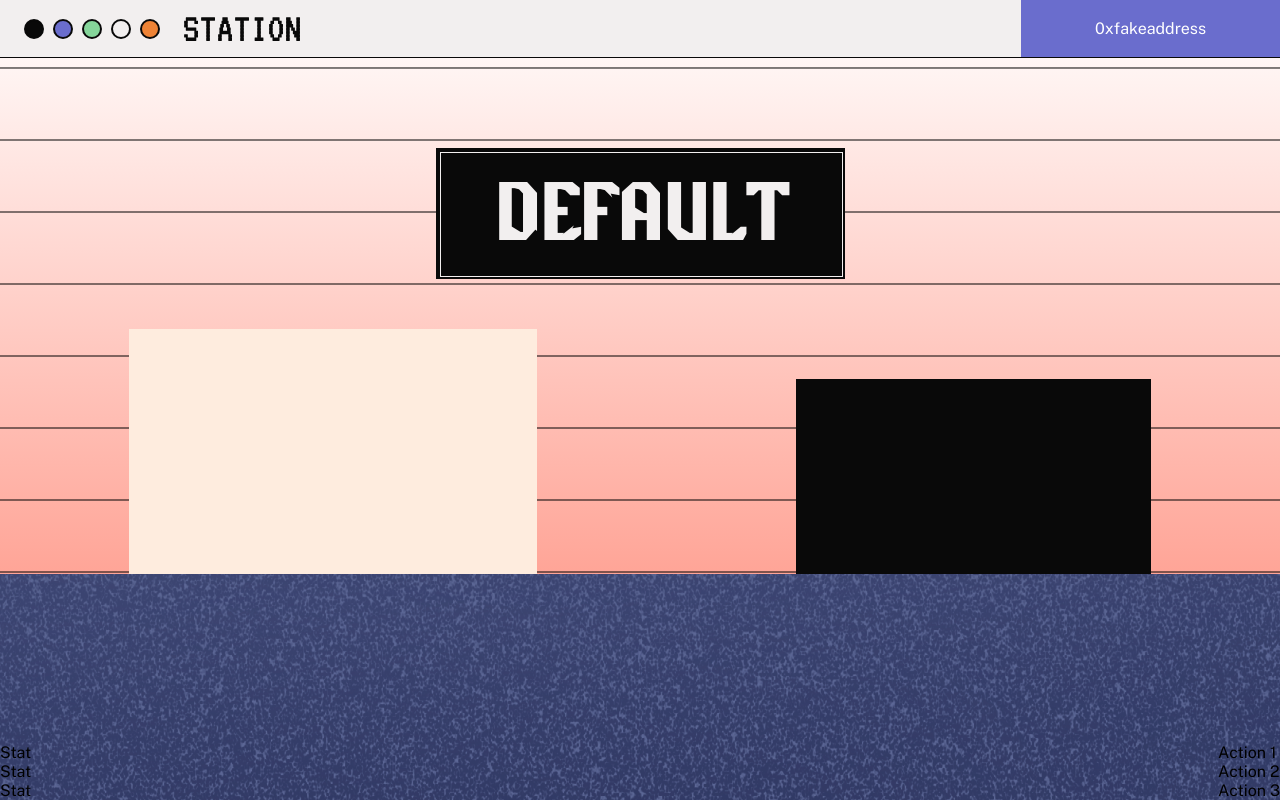
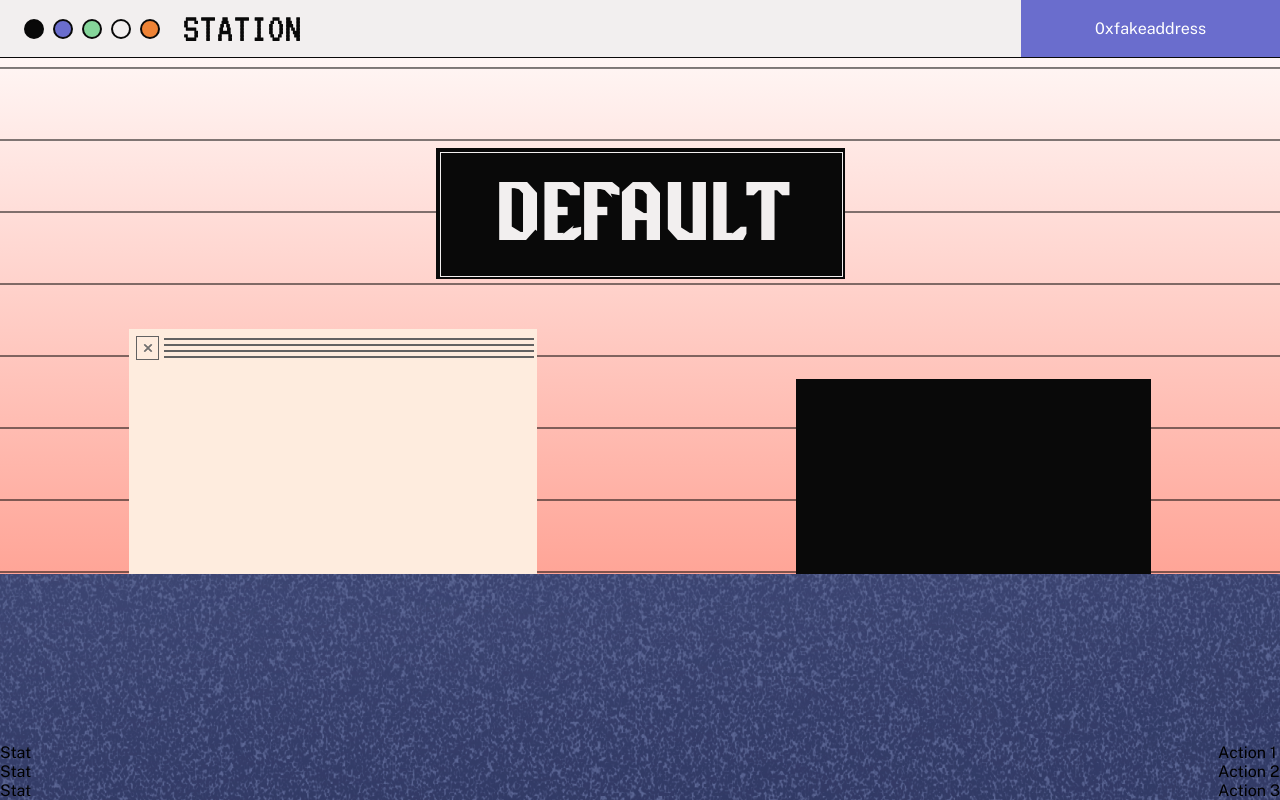
Before and after one commit to fakepixels/station-terminal, a Next.js app: page / in a window 1280 px wide. Built offline with nearby package versions, Linux system fonts and the light colour scheme.

Commit message:
Make styled top bar a reusable component and add to contributors list.

```diff
--- /dev/null
+++ b/components/shared/TopBar.tsx
@@ -0,0 +1,56 @@
+import styled from '@emotion/styled';
+import * as React from 'react';
+
+const CloseButton = styled.div`
+  margin-right: 3px;
+  border: solid 1px #626262;
+  padding: 4px;
+  width: 14px;
+  height: 14px;
+  display: flex;
+  justify-content: center;
+  align-items: center;
+`;
+
+const HeaderWrapper = styled.div`
+  padding: 7px;
+  display: flex;
+  flex-direction: row;
+`;
+
+const HeaderLinesContainer = styled.div`
+  display: flex;
+  flex-direction: column;
+  justify-content: space-between;
+  width: 100%;
+`;
+
+const HeaderLines = styled.div`
+  width: 100%;
+  border: solid 1px #626262;
+  margin: 2px;
+`;
+
+const TopBar = ({
+  mandatory = false,
+  onRequestClose,
+}: {
+  mandatory: boolean;
+  onRequestClose?: () => void | undefined;
+}): JSX.Element => (
+  <HeaderWrapper>
+    {mandatory ? null : (
+      <CloseButton onClick={onRequestClose}>
+        <img src="/Close.svg" alt="close button" />
+      </CloseButton>
+    )}
+    <HeaderLinesContainer>
+      <HeaderLines />
+      <HeaderLines />
+      <HeaderLines />
+      <HeaderLines />
+    </HeaderLinesContainer>
+  </HeaderWrapper>
+);
+
+export default TopBar;
--- a/pages/index.tsx
+++ b/pages/index.tsx
@@ -1,8 +1,10 @@
 import styled from '@emotion/styled';
 import * as React from 'react';
 import type { ReactElement } from 'react';
+
 import ContributionModal from '../components/Contributions/ContributionsModal';
 import Layout from '../components/shared/Layout';
+import TopBar from '../components/shared/TopBar';
 
 import { useAccount, useContract } from '../shared/contexts';
 
@@ -136,7 +138,11 @@ const ContributorsListWrapper = styled.div`
 `;
 
 const ContributorsList = (): JSX.Element => {
-  return <ContributorsListWrapper></ContributorsListWrapper>;
+  return (
+    <ContributorsListWrapper>
+      <TopBar mandatory={false} />
+    </ContributorsListWrapper>
+  );
 };
 
 const DAOSummaryWrapper = styled.div`
```
Also changed, not shown: components/shared/Modal.tsx (+3 -54 lines).
